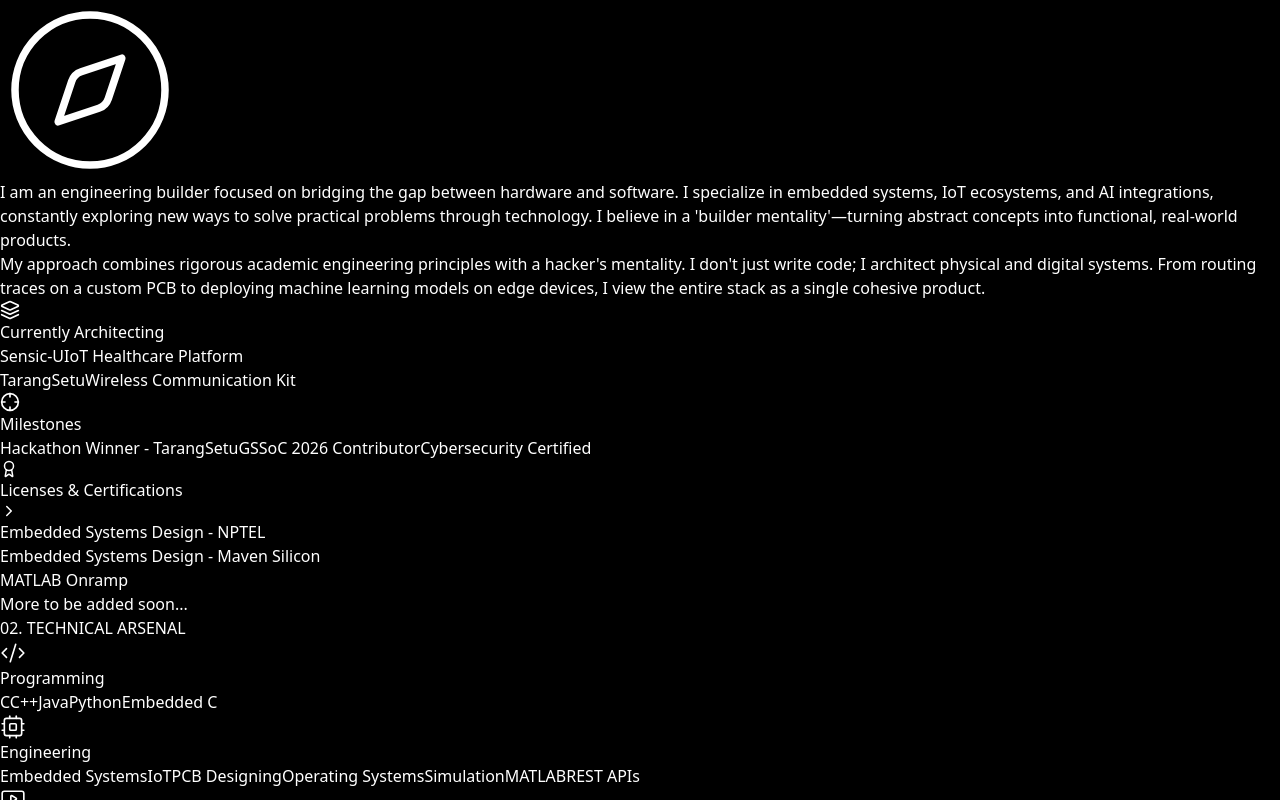
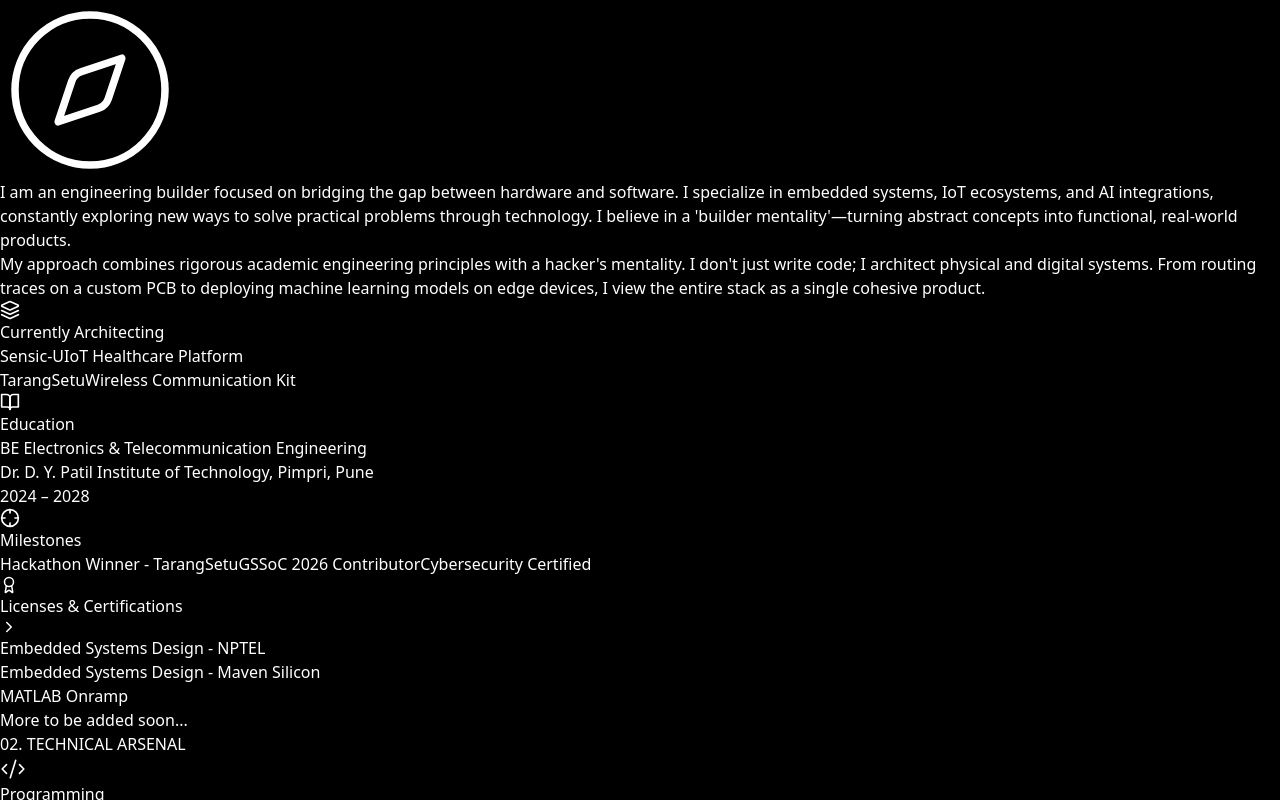
Before and after one commit to vikrantkulkarni07/vikrant-portfolio, a React (Vite) app: page / in a window 1280 px wide. Shown: the part 1552-2352 px from the top of the page. Built offline with nearby package versions, Linux system fonts and the light colour scheme.

Commit message:
feat: add education section in About

```diff
--- a/src/App.jsx
+++ b/src/App.jsx
@@ -110,6 +110,11 @@ const PORTFOLIO_DATA = {
       isFlagship: false
     }
   ],
+  education: {
+    degree: "BE Electronics & Telecommunication Engineering",
+    institute: "Dr. D. Y. Patil Institute of Technology, Pimpri, Pune",
+    year: "2024 – 2028"
+  },
   achievements: [
     "Hackathon Winner - TarangSetu",
     "GSSoC 2026 Contributor",
@@ -479,7 +484,18 @@ const About = () => {
                 </ul>
               </TiltCard>
             </CinematicReveal>
-
+            <CinematicReveal delay={420}>
+  <TiltCard className="bg-slate-900/40 border border-white/5 rounded-3xl p-8">
+    <h3 className="flex items-center gap-3 text-white font-bold mb-5 text-base tracking-wider uppercase">
+      <BookOpen className="text-cyan-400" size={20} /> Education
+    </h3>
+    <div className="relative z-10">
+      <p className="text-white font-semibold">{PORTFOLIO_DATA.education.degree}</p>
+      <p className="text-slate-400 text-sm mt-1">{PORTFOLIO_DATA.education.institute}</p>
+      <p className="text-cyan-400/70 font-mono text-xs mt-2">{PORTFOLIO_DATA.education.year}</p>
+    </div>
+  </TiltCard>
+</CinematicReveal>
             <CinematicReveal delay={500}>
               <TiltCard className="bg-slate-900/40 border border-white/5 rounded-3xl p-8">
                 <h3 className="flex items-center gap-3 text-white font-bold mb-6 text-base tracking-wider uppercase">
```
